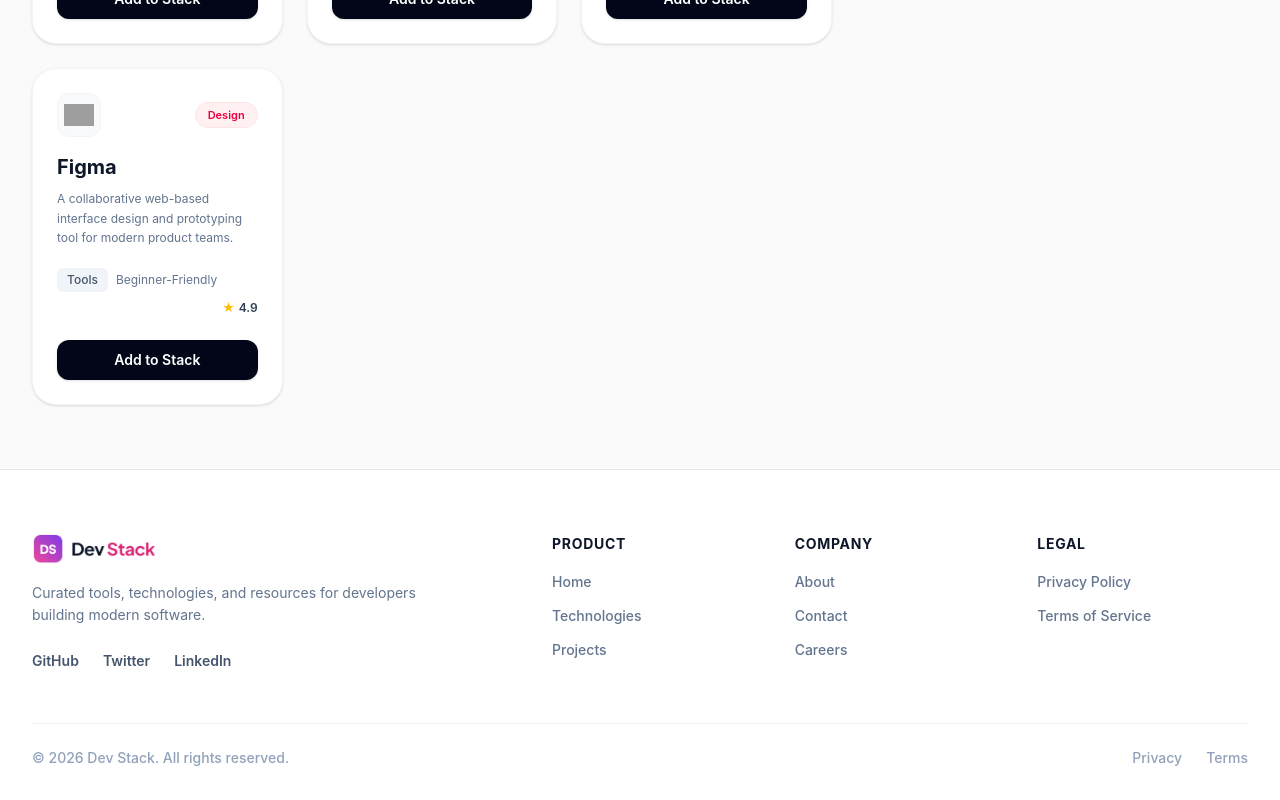
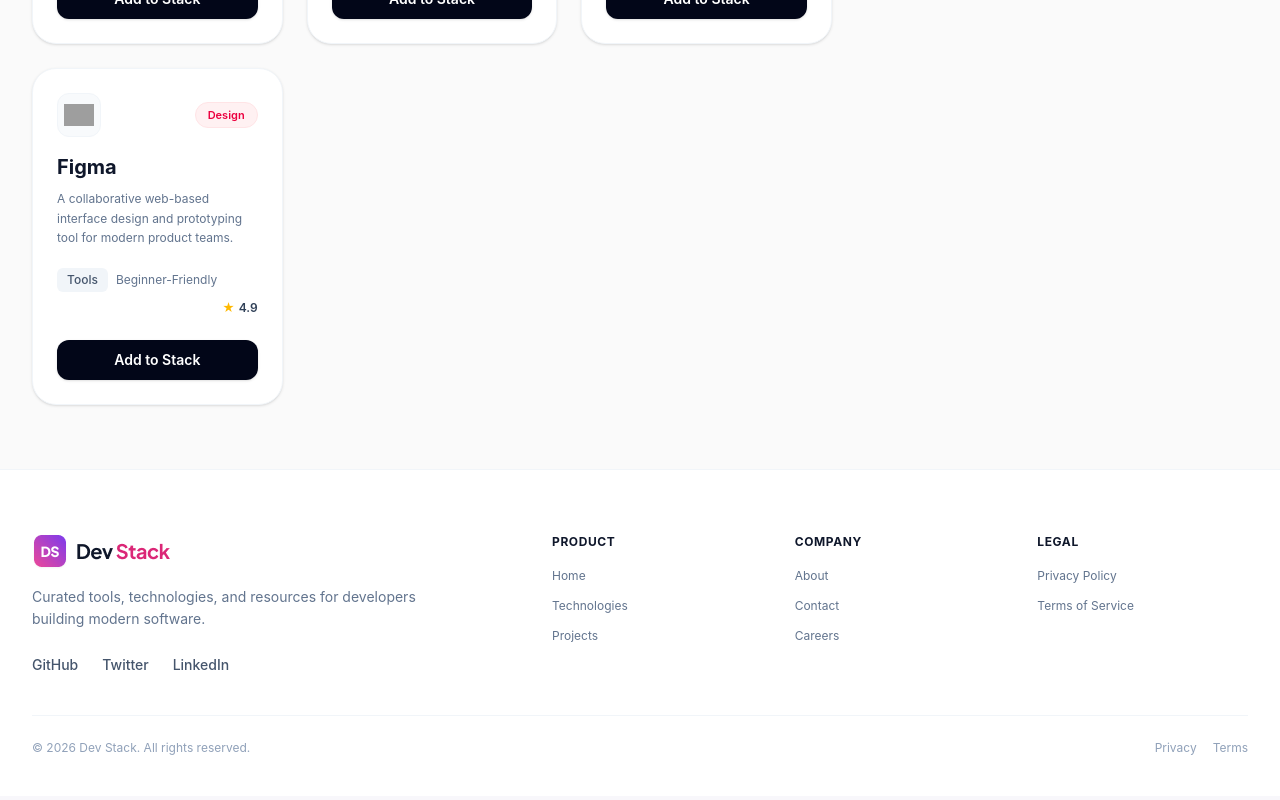
Before and after one commit to Nahiyan24bd/DevStack, a React (Vite) app: page / in a window 1280 px wide. Shown: the part 5018-5818 px from the top of the page. Built offline with nearby package versions, Linux system fonts and the light colour scheme; grey boxes are pictures that could not be loaded.

Commit message:
feat(footer): update footer logo import and mobile view layout

```diff
--- a/src/Component/Footer.tsx
+++ b/src/Component/Footer.tsx
@@ -1,21 +1,21 @@
-
-import logo from '../assets/logo-text.png';
+// import React from 'react';
+import footerlogo from '../assets/logo-text.png';
 
 const Footer = () => {
   return (
-    <footer className="bg-white border-t border-slate-200 pt-12 md:pt-16 pb-8">
+    <footer className="bg-white border-t border-slate-100 pt-12 md:pt-16 pb-10">
       <div className="max-w-7xl mx-auto px-4 sm:px-6 lg:px-8">
 
-        {/* Top Section: Brand & Links */}
-        <div className="grid grid-cols-1 lg:grid-cols-12 gap-10 lg:gap-8">
+        {/* Top Section */}
+        <div className="grid grid-cols-1 lg:grid-cols-12 gap-10 lg:gap-8 items-start">
 
           {/* Brand Block */}
           <div className="flex flex-col items-center text-center lg:items-start lg:text-left lg:col-span-5">
-            <a href="#home" className="flex items-center gap-2.5">
+            <a href="#home" className="inline-block">
               <img
-                src={logo}
+                src={footerlogo}
                 alt="DevStack Logo"
-                className="h-7 sm:h-8 w-auto object-contain"
+                className="h-8 sm:h-9 w-auto object-contain"
               />
             </a>
 
@@ -23,23 +23,25 @@
               Curated tools, technologies, and resources for developers building modern software.
             </p>
 
-            {/* Social Links */}
-            <div className="mt-5 flex items-center gap-6 text-sm font-semibold text-slate-600">
-              <a href="#github" className="hover:text-[#E11D48] transition-colors py-1">GitHub</a>
-              <a href="#twitter" className="hover:text-[#E11D48] transition-colors py-1">Twitter</a>
-              <a href="#linkedin" className="hover:text-[#E11D48] transition-colors py-1">LinkedIn</a>
+            {/* Social Links (Dot separator on mobile, space on desktop) */}
+            <div className="mt-6 flex items-center justify-center lg:justify-start gap-3 sm:gap-6 text-sm font-medium text-slate-600">
+              <a href="#github" className="hover:text-[#E11D48] transition-colors">GitHub</a>
+              <span className="text-slate-400 select-none text-xs sm:hidden">•</span>
+              <a href="#twitter" className="hover:text-[#E11D48] transition-colors">Twitter</a>
+              <span className="text-slate-400 select-none text-xs sm:hidden">•</span>
+              <a href="#linkedin" className="hover:text-[#E11D48] transition-colors">LinkedIn</a>
             </div>
           </div>
 
-
-          <div className="grid grid-cols-2 sm:grid-cols-3 gap-8 lg:col-span-7">
+          {/* Links Block (Hidden on mobile, visible on desktop) */}
+          <div className="hidden md:grid grid-cols-3 gap-8 lg:col-span-7">
 
             {/* Product */}
             <div>
-              <h3 className="text-xs sm:text-sm font-bold text-slate-900 tracking-wider uppercase">
+              <h3 className="text-xs font-bold text-slate-900 tracking-wider uppercase">
                 Product
               </h3>
-              <ul className="mt-4 space-y-2.5 text-sm font-medium text-slate-500">
+              <ul className="mt-4 space-y-2.5 text-xs text-slate-500">
                 <li><a href="#home" className="hover:text-[#E11D48] transition-colors inline-block py-0.5">Home</a></li>
                 <li><a href="#technologies" className="hover:text-[#E11D48] transition-colors inline-block py-0.5">Technologies</a></li>
                 <li><a href="#projects" className="hover:text-[#E11D48] transition-colors inline-block py-0.5">Projects</a></li>
@@ -48,10 +50,10 @@
 
             {/* Company */}
             <div>
-              <h3 className="text-xs sm:text-sm font-bold text-slate-900 tracking-wider uppercase">
+              <h3 className="text-xs font-bold text-slate-900 tracking-wider uppercase">
                 Company
               </h3>
-              <ul className="mt-4 space-y-2.5 text-sm font-medium text-slate-500">
+              <ul className="mt-4 space-y-2.5 text-xs text-slate-500">
                 <li><a href="#about" className="hover:text-[#E11D48] transition-colors inline-block py-0.5">About</a></li>
                 <li><a href="#contact" className="hover:text-[#E11D48] transition-colors inline-block py-0.5">Contact</a></li>
                 <li><a href="#careers" className="hover:text-[#E11D48] transition-colors inline-block py-0.5">Careers</a></li>
@@ -59,11 +61,11 @@
             </div>
 
             {/* Legal */}
-            <div className="col-span-2 sm:col-span-1">
-              <h3 className="text-xs sm:text-sm font-bold text-slate-900 tracking-wider uppercase">
+            <div>
+              <h3 className="text-xs font-bold text-slate-900 tracking-wider uppercase">
                 Legal
               </h3>
-              <ul className="mt-4 space-y-2.5 text-sm font-medium text-slate-500">
+              <ul className="mt-4 space-y-2.5 text-xs text-slate-500">
                 <li><a href="#privacy-policy" className="hover:text-[#E11D48] transition-colors inline-block py-0.5">Privacy Policy</a></li>
                 <li><a href="#terms-of-service" className="hover:text-[#E11D48] transition-colors inline-block py-0.5">Terms of Service</a></li>
               </ul>
@@ -74,11 +76,11 @@
         </div>
 
         {/* Bottom Bar: Copyright & Policy */}
-        <div className="mt-12 pt-6 border-t border-slate-100 flex flex-col sm:flex-row items-center justify-between gap-4 text-center sm:text-left">
-          <p className="text-xs sm:text-sm font-medium text-slate-400">
+        <div className="mt-10 pt-6 border-t border-slate-100 flex flex-row items-center justify-between text-xs text-slate-400">
+          <p className="font-normal">
             © 2026 Dev Stack. All rights reserved.
           </p>
-          <div className="flex items-center gap-6 text-xs sm:text-sm font-medium text-slate-400">
+          <div className="flex items-center gap-4">
             <a href="#privacy" className="hover:text-slate-600 transition-colors">Privacy</a>
             <a href="#terms" className="hover:text-slate-600 transition-colors">Terms</a>
           </div>
```
